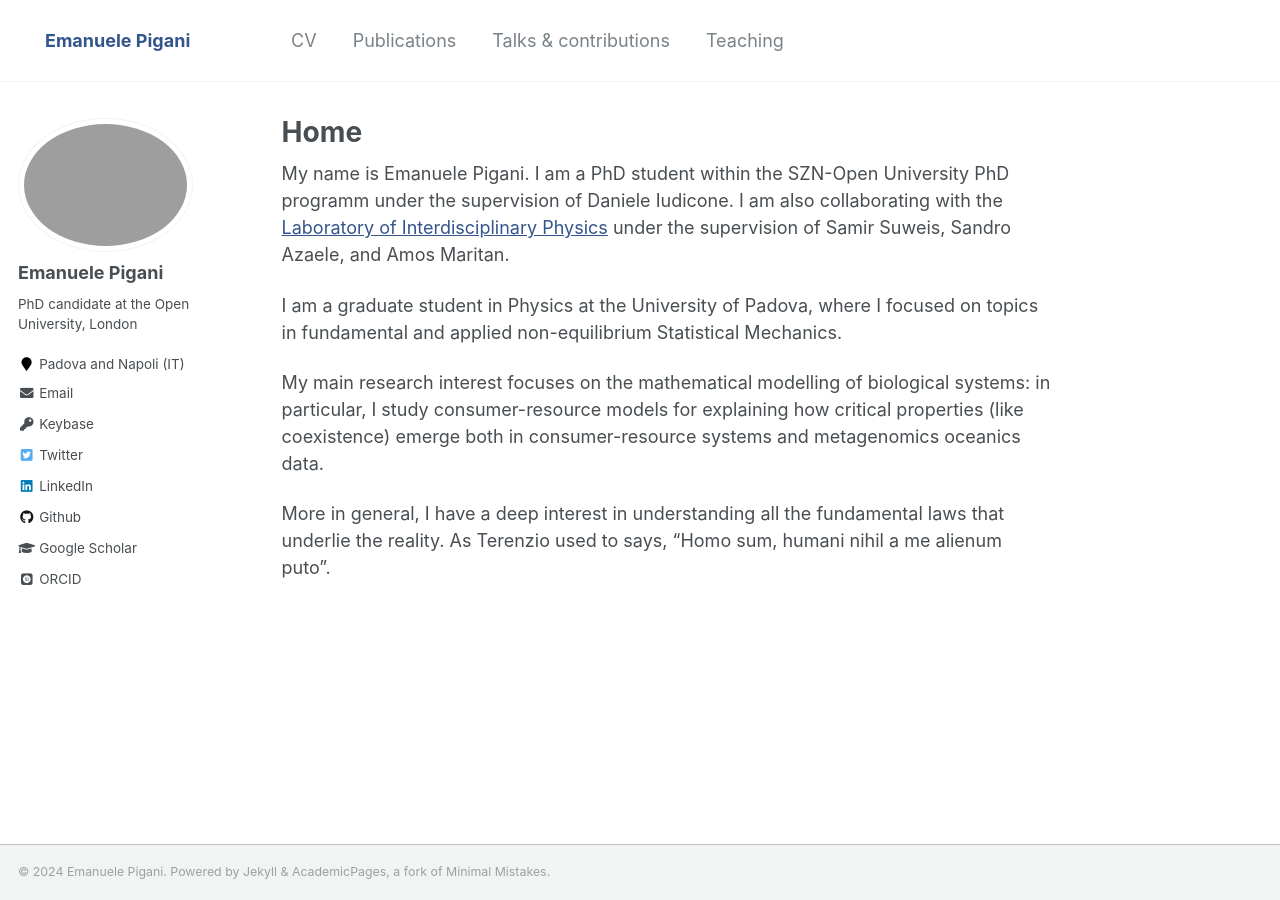
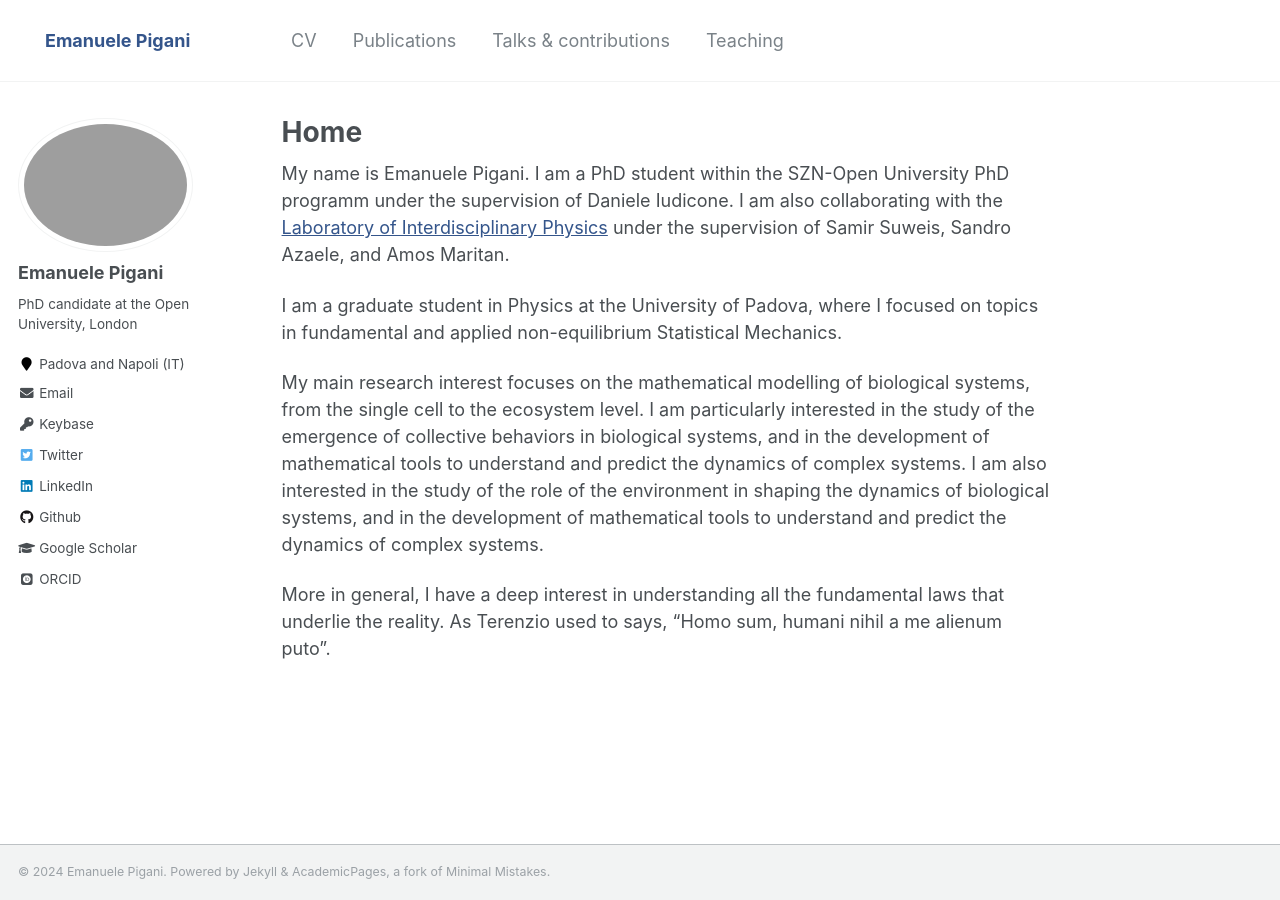
Before and after one commit to epigani/epigani.github.io, a Jekyll site: the page built from _pages/about.md, in a window 1280 px wide. Built offline with Jekyll 4.4.1, drawn with Linux system fonts in a browser that asks for light colours; some web fonts are replaced.

Commit message:
updated about

```diff
--- a/_pages/about.md
+++ b/_pages/about.md
@@ -12,6 +12,6 @@ My name is Emanuele Pigani. I am a PhD student within the SZN-Open University Ph
 
 I am a graduate student in Physics at the University of Padova, where I focused on topics in fundamental and applied non-equilibrium Statistical Mechanics.
 
-My main research interest focuses on the mathematical modelling of biological systems: in particular, I study consumer-resource models for explaining how critical properties (like coexistence) emerge both in consumer-resource systems and metagenomics oceanics data.
+My main research interest focuses on the mathematical modelling of biological systems, from the single cell to the ecosystem level. I am particularly interested in the study of the emergence of collective behaviors in biological systems, and in the development of mathematical tools to understand and predict the dynamics of complex systems. I am also interested in the study of the role of the environment in shaping the dynamics of biological systems, and in the development of mathematical tools to understand and predict the dynamics of complex systems.
 
 More in general, I have a deep interest in understanding all the fundamental laws that underlie the reality. As Terenzio used to says,  "Homo sum, humani nihil a me alienum puto”.
```
